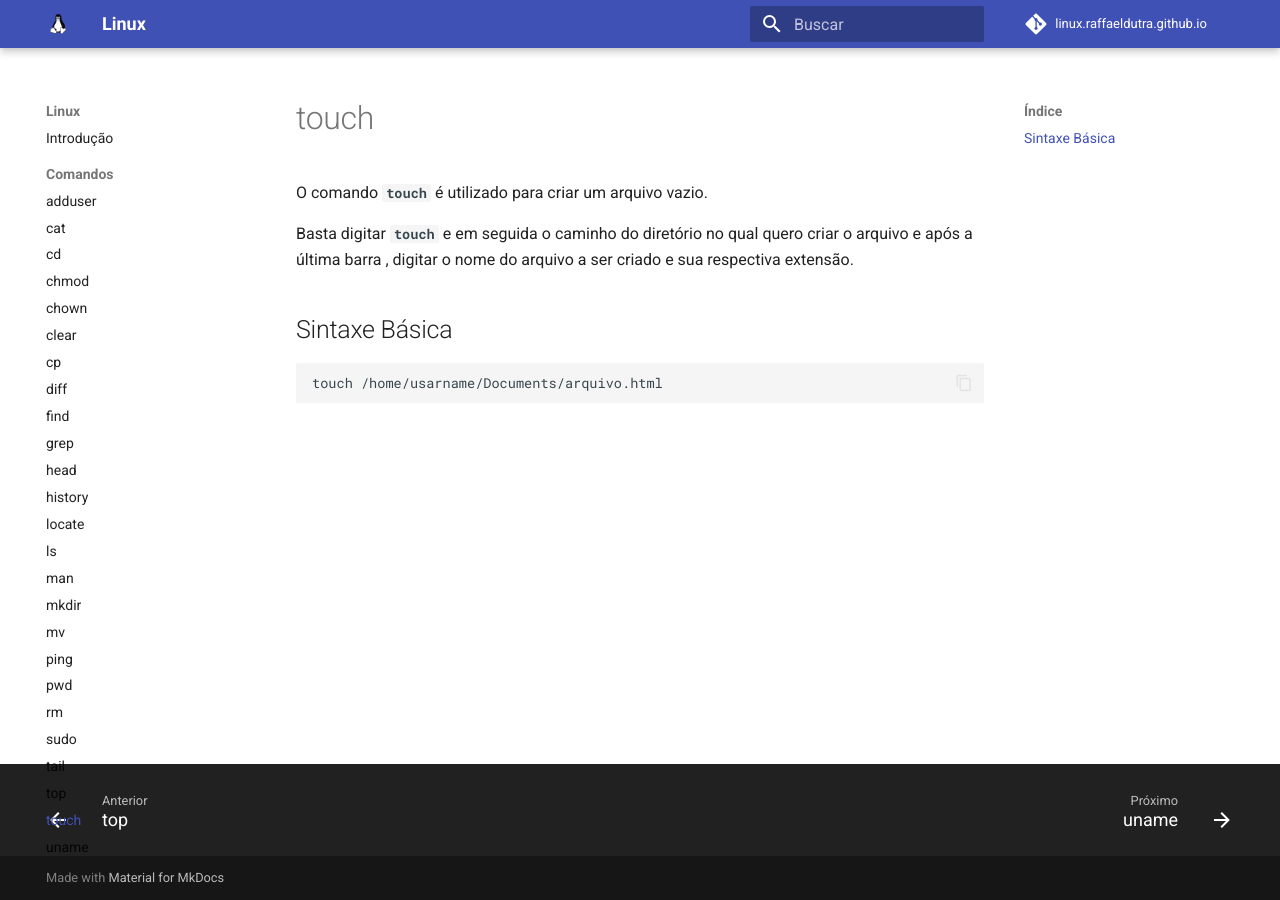
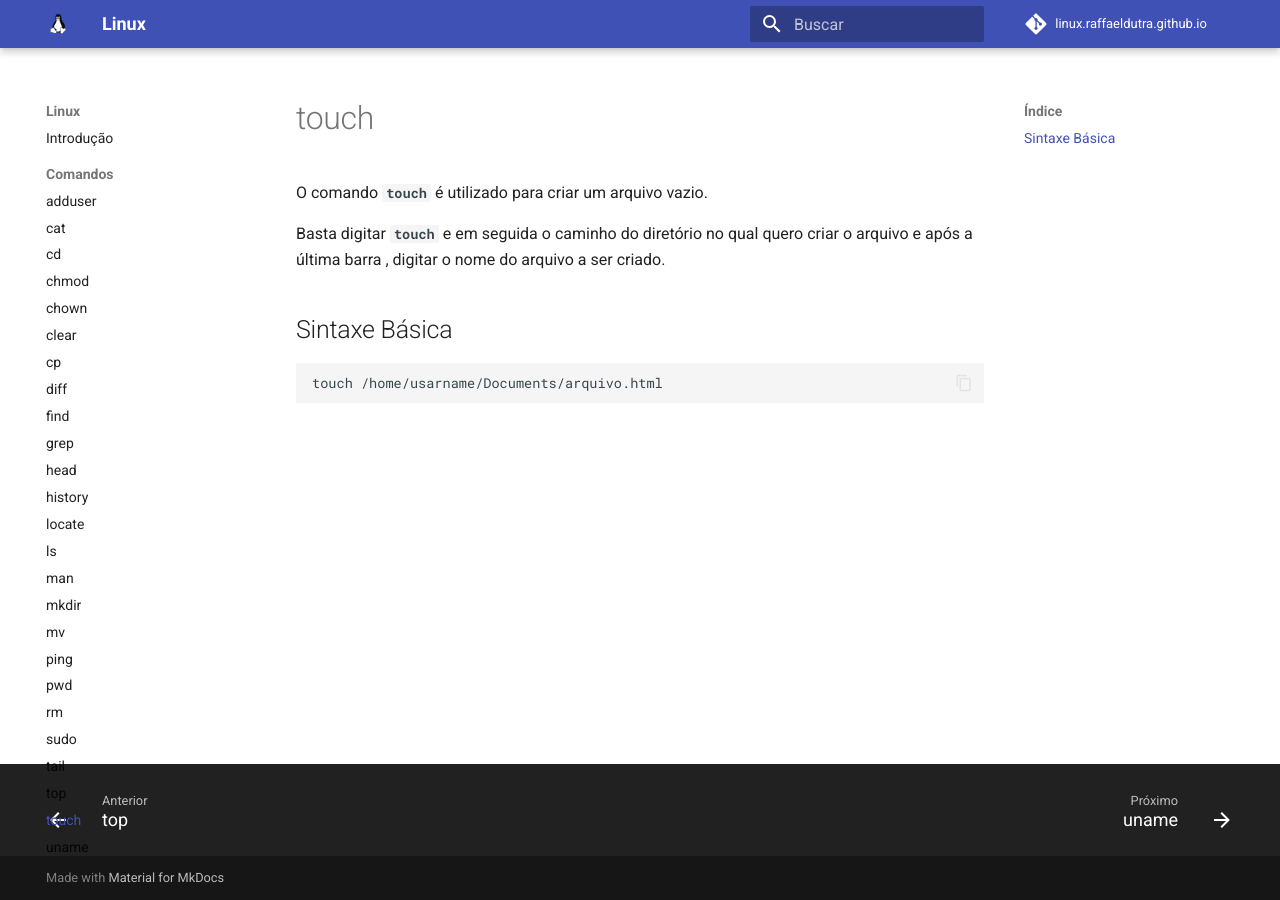
Before and after one commit to raffaeldutra/linux.raffaeldutra.github.io, an MkDocs documentation site: the page built from docs/comandos/touch.md, in a window 1280 px wide. Built offline with MkDocs 1.6.1 and Material for MkDocs 9.7.7, drawn with Linux system fonts in a browser that asks for light colours; comment, search, counter and statistics services are not loaded.

Commit message:
Closes #40 Retirada do comando touch a expressão

```diff
--- a/docs/comandos/touch.md
+++ b/docs/comandos/touch.md
@@ -2,7 +2,7 @@
 
 O comando __`touch`__ é utilizado para criar um arquivo vazio.
 
-Basta digitar __`touch`__ e em seguida o caminho do diretório no qual quero criar o arquivo e após a última barra , digitar o nome do arquivo a ser criado e sua respectiva extensão.
+Basta digitar __`touch`__ e em seguida o caminho do diretório no qual quero criar o arquivo e após a última barra , digitar o nome do arquivo a ser criado.
 
 ## Sintaxe Básica
 
```
